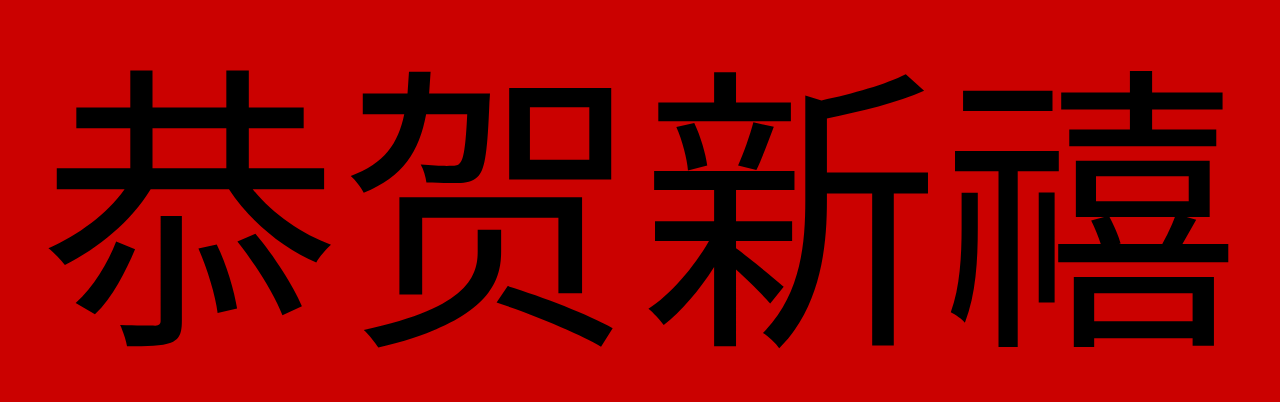
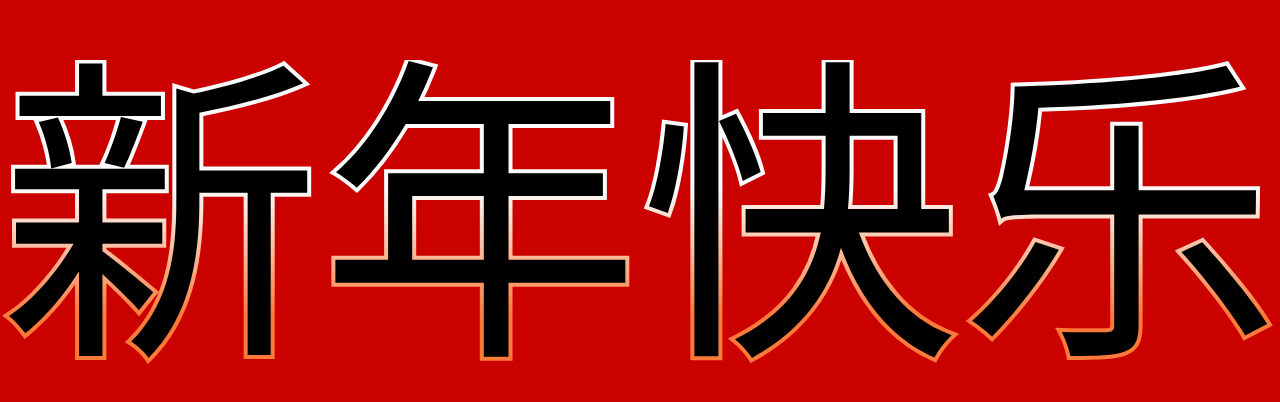
Before and after one commit to gaoshu883/test-webpack, a website built with webpack: page index.html in a window 1280 px wide. Shown: the part 180-582 px from the top of the page. Built offline with nearby package versions, Linux system fonts and the light colour scheme; a web font is replaced by a local one.

Commit message:
text-stroke with linear-gradient

```diff
--- a/index.html
+++ b/index.html
@@ -7,6 +7,8 @@
   <title>test webpack</title>
 </head>
 <body>
-  <div class="main">恭贺新禧</div>
+  <div class="main">
+    <h1 data-text="新年快乐">新年快乐</h1>
+  </div>
 </body>
 </html>
--- a/index.js
+++ b/index.js
@@ -3,5 +3,4 @@ import './src/css/reset.css'
 import './src/css/style.css'
 window.onload = () => {
   console.log('the document is ready...')
-  console.log('test for hmr')
 }
--- a/src/css/style.css
+++ b/src/css/style.css
@@ -7,5 +7,30 @@
   align-items: center;
   justify-content: center;
   font-family: 'Zhi Mang Xing', cursive;
-  font-size: 300px;
+  font-size: 40vh;
 }
+.main h1 {
+  position: relative;
+  font-weight: 400;
+  color: transparent;
+}
+.main h1::before,
+.main h1::after {
+  position: absolute;
+  content: attr(data-text);
+  top: 0;
+  left: 0;
+  width: 100%;
+  height: 100%;
+}
+.main h1::before {
+  color: black;
+  z-index: 2;
+}
+.main h1::after {
+  background-image: linear-gradient(#fbfbfb 40%, #ff7a39 80%);
+  -webkit-background-clip: text;
+  -webkit-text-fill-color: transparent;
+  -webkit-text-stroke: 8px transparent;
+  z-index: 1;
+}
```
